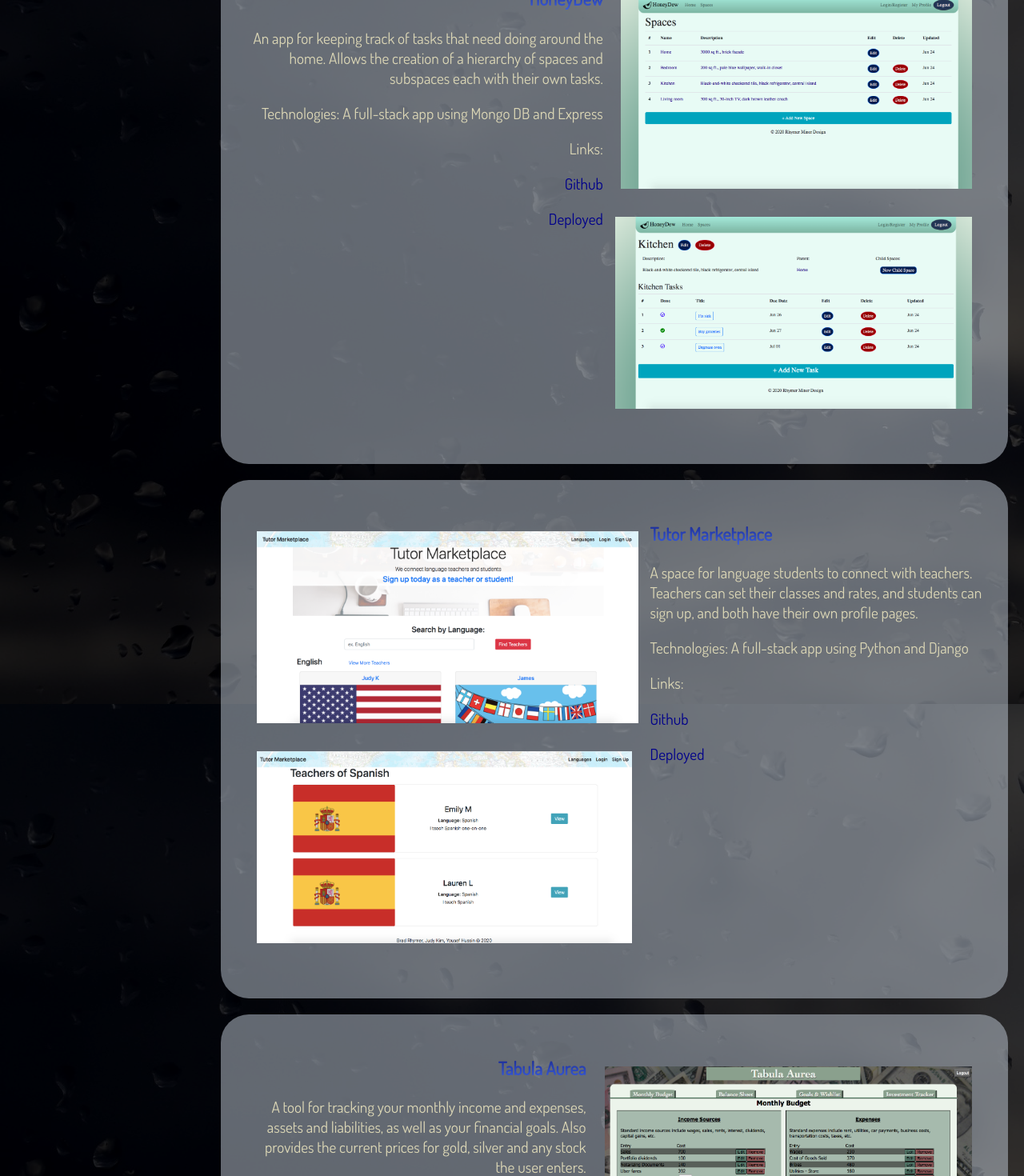
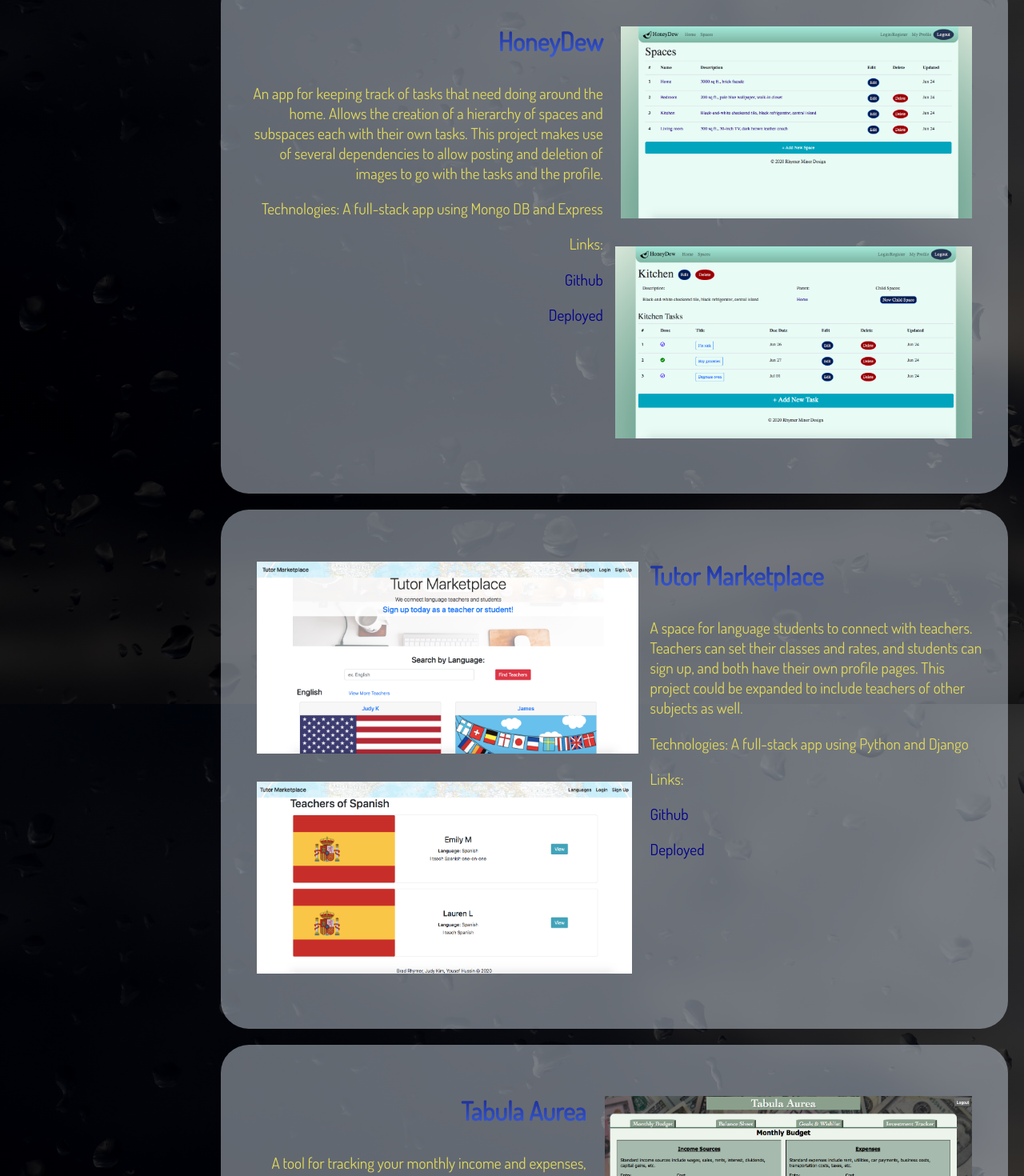
Before and after one commit to brhymer/portfolio, a React (Create React App) app: page /projects in a window 1280 px wide. Shown: the part 1280-2750 px from the top of the page at 80% size. Built offline with nearby package versions, Linux system fonts and the light colour scheme.

Commit message:
adds to proj descriptions

```diff
--- a/src/components/Projects.js
+++ b/src/components/Projects.js
@@ -13,7 +13,7 @@ class Projects extends Component {
     state ={
         projects: [
             {title: "HoneyDew",
-            description: "An app for keeping track of tasks that need doing around the home.  Allows the creation of a hierarchy of spaces and subspaces each with their own tasks.",
+            description: "An app for keeping track of tasks that need doing around the home.  Allows the creation of a hierarchy of spaces and subspaces each with their own tasks. This project makes use of several dependencies to allow posting and deletion of images to go with the tasks and the profile.",
             tech: "A full-stack app using Mongo DB and Express",
             github: "https://git.generalassemb.ly/BrR/HoneyDew",
             live: "https://ga-honeydew-tasks.azurewebsites.net/spaces/",
@@ -21,7 +21,7 @@ class Projects extends Component {
             image2: honeydew2,
         },
             {title: "Tutor Marketplace",
-            description: "A space for language students to connect with teachers.  Teachers can set their classes and rates, and students can sign up, and both have their own profile pages.",
+            description: "A space for language students to connect with teachers.  Teachers can set their classes and rates, and students can sign up, and both have their own profile pages. This project could be expanded to include teachers of other subjects as well.",
             tech: "A full-stack app using Python and Django",
             github: "https://git.generalassemb.ly/BrR/TutorMarketplace",
             live: "https://tutor-marketplace-sei.herokuapp.com/",
@@ -29,7 +29,7 @@ class Projects extends Component {
             image2: tutor2,
         },
             {title: "Tabula Aurea",
-            description: "A tool for tracking your monthly income and expenses, assets and liabilities, as well as your financial goals.  Also provides the current prices for gold, silver and any stock the user enters.",
+            description: "A tool for tracking your monthly income and expenses, assets and liabilities, as well as your financial goals.  Also provides the current prices for gold, silver and any stock the user enters. I enjoyed putting this together and learned a good deal about JS filtering and mapping.",
             tech: "A full-stack MERN app using Chartjs and external APIs",
             github: "https://git.generalassemb.ly/BrR/Tabula-aurea-frontend",
             live: "https://tabulaaurea.herokuapp.com/",
@@ -37,7 +37,7 @@ class Projects extends Component {
             image2: tabula2
         },
             {title: "The Legend of Nelda",
-            description: "A tongue-in-cheek homage to the NES classic, Nelda boasts a custom battle system, a variety of treasures and weapons, 6 levels, 1 secret area and 4 possible endings.",
+            description: "A tongue-in-cheek homage to the NES classic, Nelda boasts a custom battle system, a variety of treasures and weapons, 6 levels, 1 secret area and 4 possible endings. This one was a lot of fun putting together, and has the potential for nearly endless expansion.",
             tech: "An in-browser game using JQuery, Javascript, and HTML",
             github: "https://git.generalassemb.ly/BrR/The-Legend-of-Nelda",
             live: "https://brhymer.github.io/Project-zero/",
--- a/src/index.css
+++ b/src/index.css
@@ -6,7 +6,7 @@
 .App {
   background: linear-gradient( rgba(0, 0, 0, 0.8), rgba(0, 0, 0, 0.8) ), url('./rain.jpg');
   background-size: fill;
-  color: rgb(219, 214, 181) ;
+  color: rgb(224, 216, 92) ;
   padding: 80px 0 0 20%;
   height: 100%;
   font-family: 'Dosis';
@@ -125,6 +125,8 @@ nav ul {
 .abouth {
   /* padding-top: 1%; */
   /* text-align: center; */
+  font-size: 32px;
+  font-weight: bolder;
   background: -webkit-linear-gradient(#19278C, #3B5EDB);
   -webkit-background-clip: text;
   background-clip: text;
@@ -186,12 +188,12 @@ img {
 }
 
 .imgr img:hover {
-  transform: scale(1.6);
+  transform: scale(1.4);
   transform-origin: right;
 }
 
 .imgl img:hover {
-  transform: scale(1.6);
+  transform: scale(1.4);
   transform-origin: left;
 }
 
```
